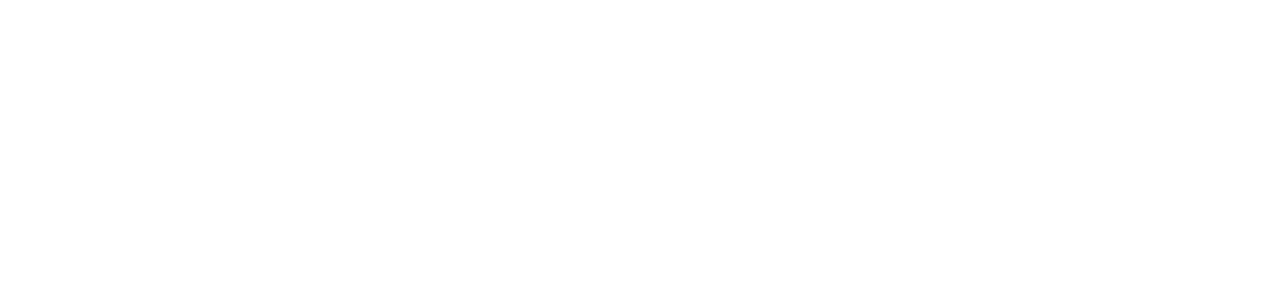
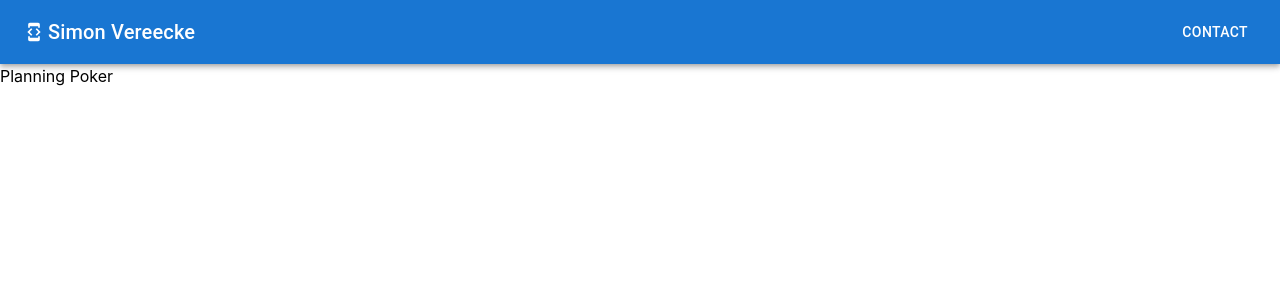
Before and after one commit to Simplify4Me2/my-awesome-website, a React (Vite) app in the folder my-resume-react-app/: page /planning-poker in a window 1280 px wide. Before the commit this address had no page. Shown: the top 300 px of the page. Built offline with nearby package versions, Linux system fonts and the light colour scheme.

Commit message:
Add planning-poker route + fallback

```diff
--- a/my-resume-react-app/src/home/portfolio.tsx
+++ b/my-resume-react-app/src/home/portfolio.tsx
@@ -13,7 +13,7 @@ export const Portfolio: React.FC = () => {
       </span>
       <ul>
           <li className="underline"><Link to="/tic-tac-toe">Tic Tac Toe</Link></li>
-          <li className="underline"><Link to="/tic-tac-toe">Planning Poker</Link></li>
+          <li className="underline"><Link to="/planning-poker">Planning Poker</Link></li>
           <li className="underline"><Link to="/tic-tac-toe">Waste snake</Link></li>
       </ul>
     </div>
--- a/my-resume-react-app/src/index.tsx
+++ b/my-resume-react-app/src/index.tsx
@@ -3,8 +3,9 @@ import ReactDOM from "react-dom/client";
 import "./index.css";
 import App from "./App";
 import reportWebVitals from "./reportWebVitals";
-import { BrowserRouter, Route, Routes } from "react-router-dom";
+import { BrowserRouter, Navigate, Route, Routes } from "react-router-dom";
 import { TicTacToe } from "./tic-tac-toe/tic-tac-toe";
+import { PlanningPoker } from "./planning-poker/planning-poker";
 
 // TODO: https://reactjs.org/docs/code-splitting.html#route-based-code-splitting
 
@@ -17,6 +18,8 @@ root.render(
       <Routes>
         <Route path="/" element={<App />} />
         <Route path="/tic-tac-toe" element={<TicTacToe />} />
+        <Route path="/planning-poker" element={<PlanningPoker />} />
+        <Route path="*" element={<Navigate to="/" />} />
       </Routes>
     </BrowserRouter>
   </React.StrictMode>
--- /dev/null
+++ b/my-resume-react-app/src/planning-poker/planning-poker.tsx
@@ -0,0 +1,11 @@
+import React from "react";
+import { Header } from "../components/header";
+
+export const PlanningPoker: React.FC = () => {
+  return (
+    <>
+      <Header />
+      <span>Planning Poker</span>
+    </>
+  );
+};
```
